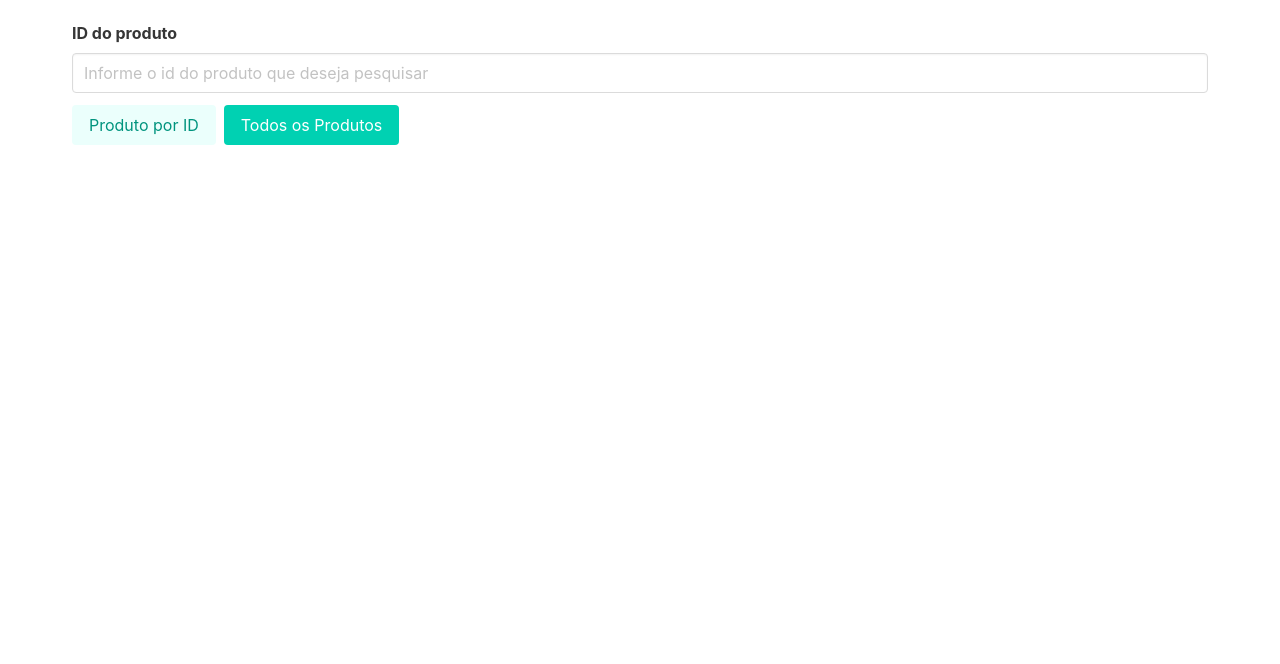
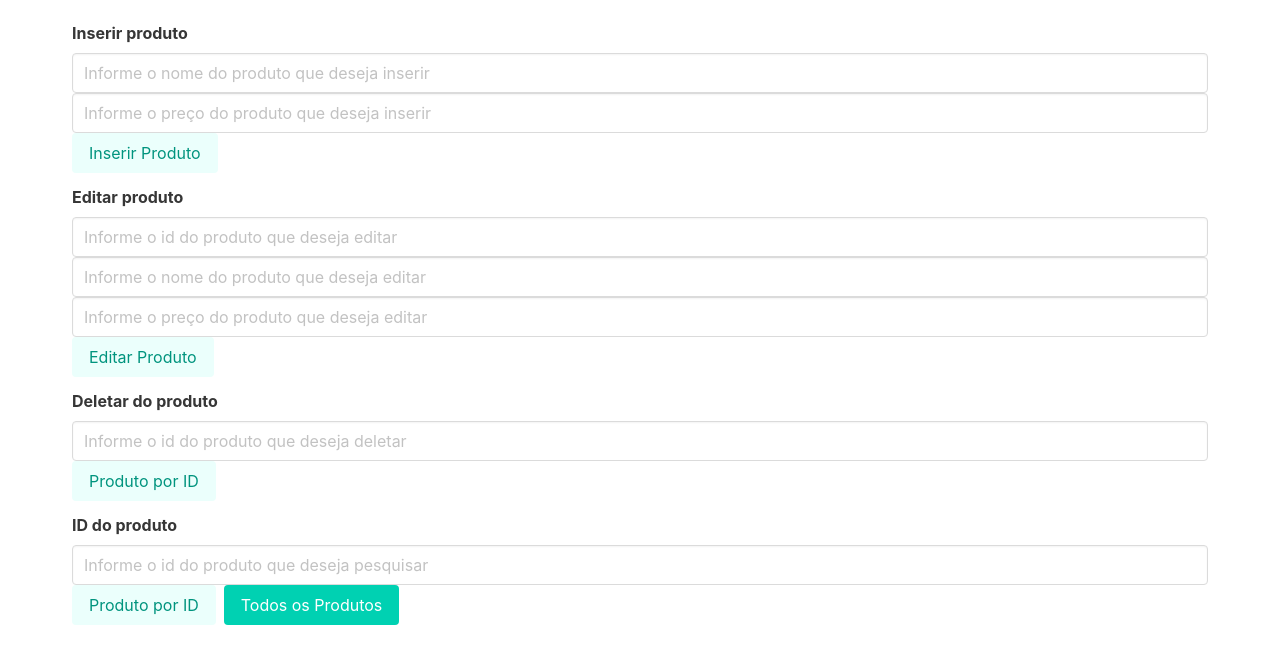
Before and after one commit to LeoLoboGomes/av3-nuvens-client, a website: page index.html in a window 1280 px wide. Shown: the part 116-780 px from the top of the page. Drawn offline with nearby package versions, Linux system fonts and the light colour scheme.

Commit message:
Start to make others request functions

```diff
--- a/index.html
+++ b/index.html
@@ -14,14 +14,44 @@
         </h1>
         <p class="subtitle">Trabalho para AV3.</p>
         <div class="field">
+          <label class="label">Inserir produto</label>
+          <div class="control">
+            <input id="insert-name" class="input" type="text" placeholder="Informe o nome do produto que deseja inserir">
+            <input id="insert-price" class="input" type="text" placeholder="Informe o preço do produto que deseja inserir">
+          </div>
+          <div class="buttons">
+            <button id="insert-button-id" class="button is-primary is-light" onclick="insertProduct()">Inserir Produto</button>
+          </div>
+        </div>
+        <div class="field">
+          <label class="label">Editar produto</label>
+          <div class="control">
+            <input id="edit-id" class="input" type="text" placeholder="Informe o id do produto que deseja editar">
+            <input id="edit-name" class="input" type="text" placeholder="Informe o nome do produto que deseja editar">
+            <input id="edit-price" class="input" type="text" placeholder="Informe o preço do produto que deseja editar">
+          </div>
+          <div class="buttons">
+            <button id="edit-button-id" class="button is-primary is-light" onclick="editProduct()">Editar Produto</button>
+          </div>
+        </div>
+        <div class="field">
+          <label class="label">Deletar do produto</label>
+          <div class="control">
+            <input id="delete-id" class="input" type="text" placeholder="Informe o id do produto que deseja deletar">
+          </div>
+          <div class="buttons">
+            <button id="delete-button-id" class="button is-primary is-light" onclick="deleteProduct()">Produto por ID</button>
+          </div>
+        </div>
+        <div class="field">
           <label class="label">ID do produto</label>
           <div class="control">
             <input id="product-id" class="input" type="text" placeholder="Informe o id do produto que deseja pesquisar">
           </div>
-        </div>
-        <div class="buttons">
-          <button id="get-id" class="button is-primary is-light" onclick="getProductById()">Produto por ID</button>
-          <button id="get-all" class="button is-primary" onclick="getAllProducts()">Todos os Produtos</button>
+          <div class="buttons">
+            <button id="get-id" class="button is-primary is-light" onclick="getProductById()">Produto por ID</button>
+            <button id="get-all" class="button is-primary" onclick="getAllProducts()">Todos os Produtos</button>
+          </div>
         </div>
         <div id="main">
         </div>
--- a/src/script.js
+++ b/src/script.js
@@ -16,16 +16,52 @@ const fetchProductById = async (id) => {
   return data[0];
 }
 
-
 //Create new product
 
 
-//Change product
+
+//Edit product
+
+
 
 //Delete product
-console.log('Hello world')
 
-const mockProducts = ["Product one", "Product two", "Product three"]
+
+
+console.log('Hello world');
+
+const insertProduct = async () => {
+  const productName = document.getElementById("insert-name").value;
+  const productPrice = document.getElementById("insert-price").value;
+
+  if (productName && productPrice) {
+
+  } else {
+    alert("Nome ou preço do produto não foram informados");
+  }
+};
+
+const editProduct = async () => {
+  const productId = document.getElementById("edit-id").value;
+  const productName = document.getElementById("edit-name").value;
+  const productPrice = document.getElementById("edit-price").value;
+
+  if (productId && productName && productPrice) {
+
+  } else {
+    alert("ID, nome ou preço do produto não foram informados");
+  }
+};
+
+const deleteProduct = async () => {
+  const productId = document.getElementById("delete-id").value;
+
+  if (productId) {
+
+  } else {
+    alert("ID não foi informado");
+  }
+};
 
 const getProductById = async () => {
   const productId = document.getElementById("product-id").value;
@@ -41,7 +77,7 @@ const getProductById = async () => {
   } else {
     alert("ID do produto não foi informado");
   }
-}
+};
 
 const getAllProducts = async () => {
   console.log('Hello world');
@@ -53,4 +89,4 @@ const getAllProducts = async () => {
   var addHtml = document.createElement('div');
   addHtml.innerHTML = productsList[1].name;
   listParent.appendChild(addHtml);
-}
+};
```
